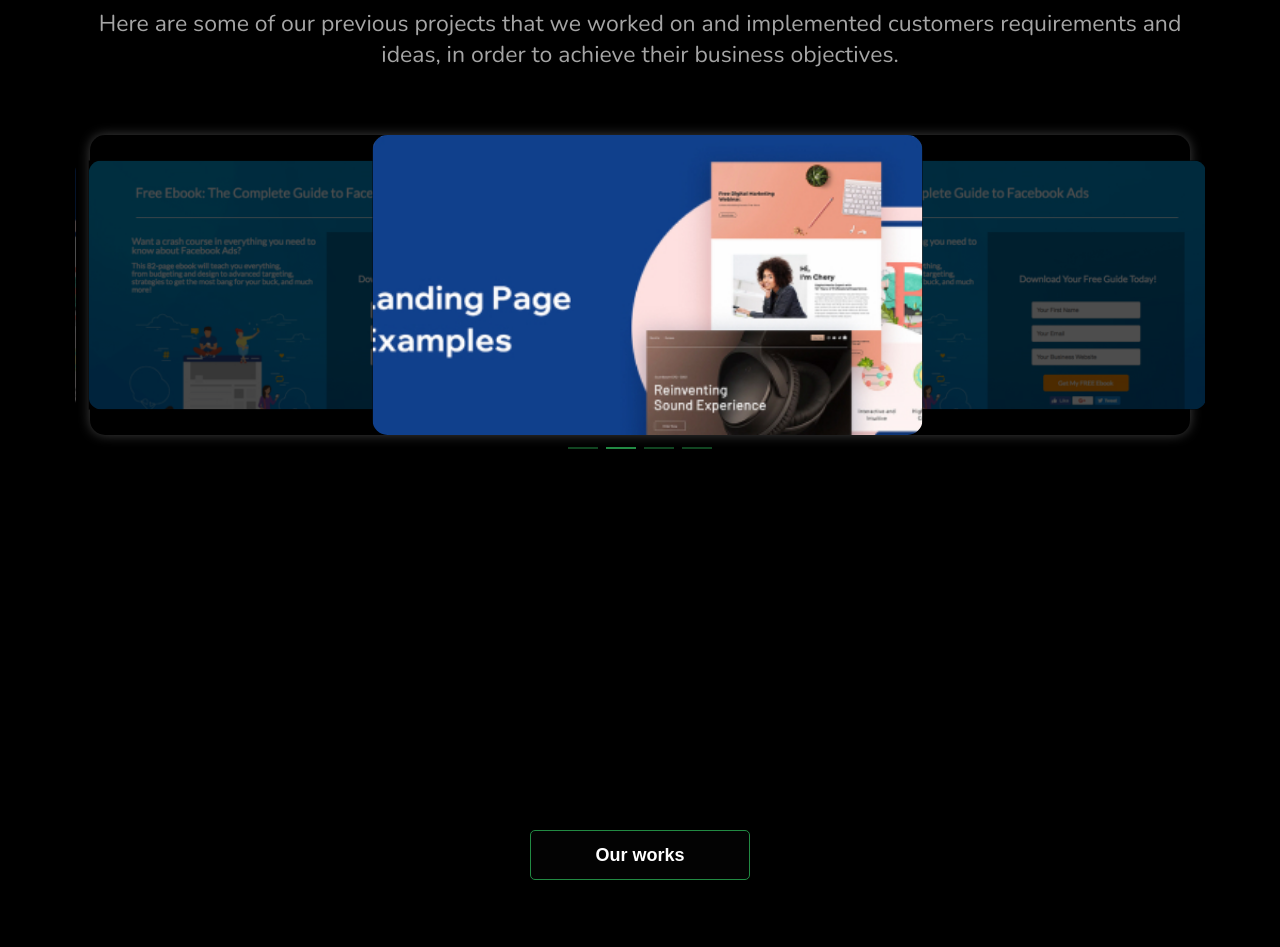
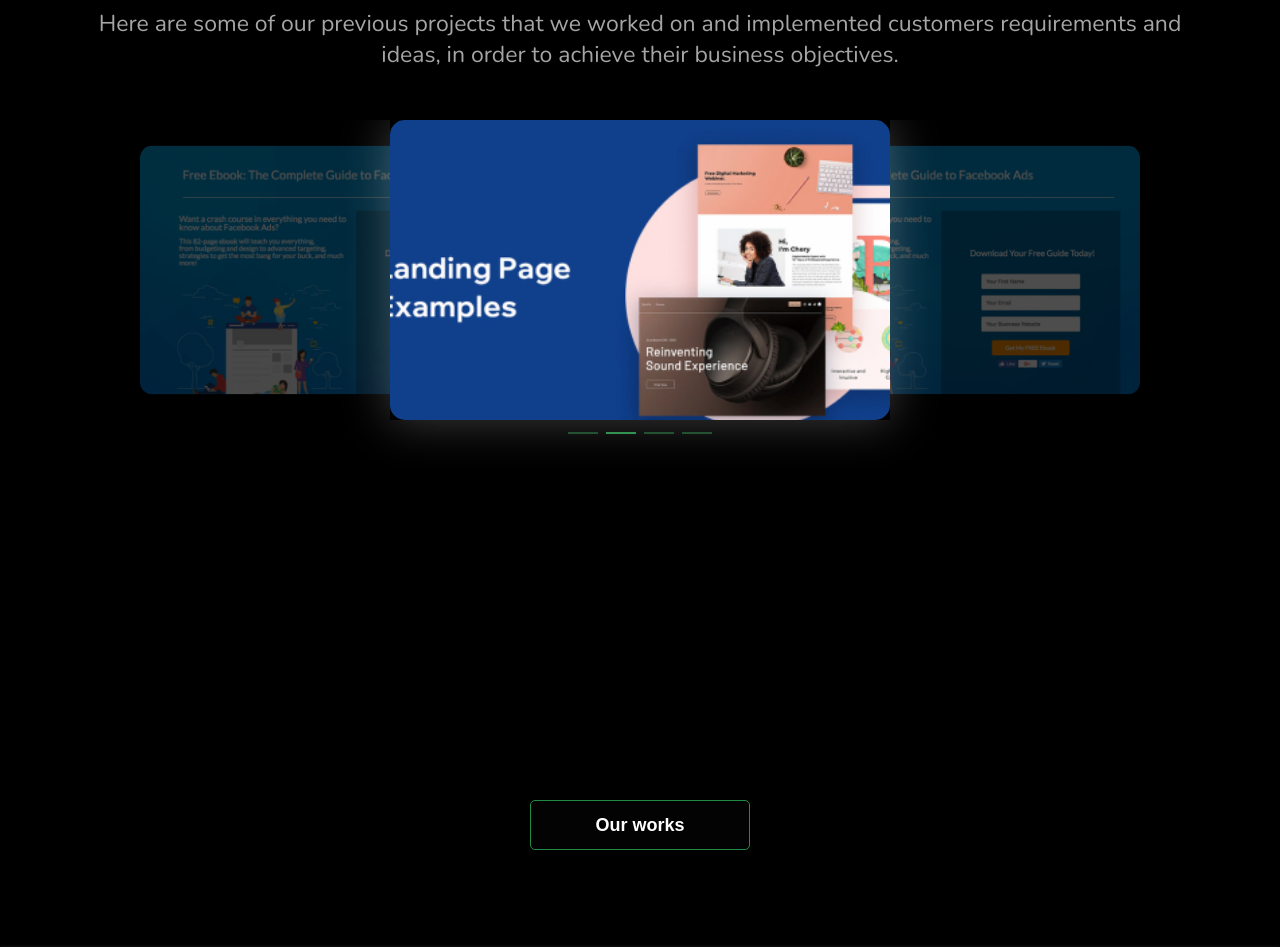
Before and after one commit to ShirobokovDmytro/GoHard_app, a Nuxt app: page / in a window 1280 px wide. Shown: the part 2960-3907 px from the top of the page. Built offline with nearby package versions, Linux system fonts and the light colour scheme.

Commit message:
fix bugs

```diff
--- a/components/Main/MainPortfolio.vue
+++ b/components/Main/MainPortfolio.vue
@@ -87,7 +87,7 @@ export default {
   }
   .carousel{
     margin: 50px 0 0 0;
-    width: 1100px;
+    width: 1000px;
   }
   .medium{
     background-color: black;
--- a/components/Main/MainTechnologies.vue
+++ b/components/Main/MainTechnologies.vue
@@ -20,6 +20,7 @@
 <style scoped>
   .technologies{
     width: 100%;
+    padding: 0;
     min-height: 500px;
     background-image: url(@/assets/main/technologies/bg_tech.jpg);
     display: flex;
@@ -76,7 +77,6 @@
   @media screen and (max-width: 1100px){
     .technologies__container{
       width: 100%;
-      padding: 15px;
       flex-direction: column;
     }
     .technologies__container__info{
--- a/components/portfolio/PortfolioContent.vue
+++ b/components/portfolio/PortfolioContent.vue
@@ -60,7 +60,6 @@ export default {
   margin-top: 50px;
   width: 100%;
   height: 600px;
-  padding: 15px;
 }
 
 .carousel_item{
@@ -69,6 +68,9 @@ export default {
   border-radius: 15px;
   background-size: cover;
   background-repeat: no-repeat;
+}
+.el-carousel__item.is-active {
+  box-shadow: 0 0 44px rgba(255, 255, 255, 0.25);
 }
 .carousel_description{
   position: absolute;
@@ -167,8 +169,5 @@ export default {
 }
 </style>
 <style>
-.el-carousel__container{
-  border-radius: 15px;
-  box-shadow: 0px 0px 11.6221px rgba(255, 255, 255, 0.25);
-}
+
 </style>
```
